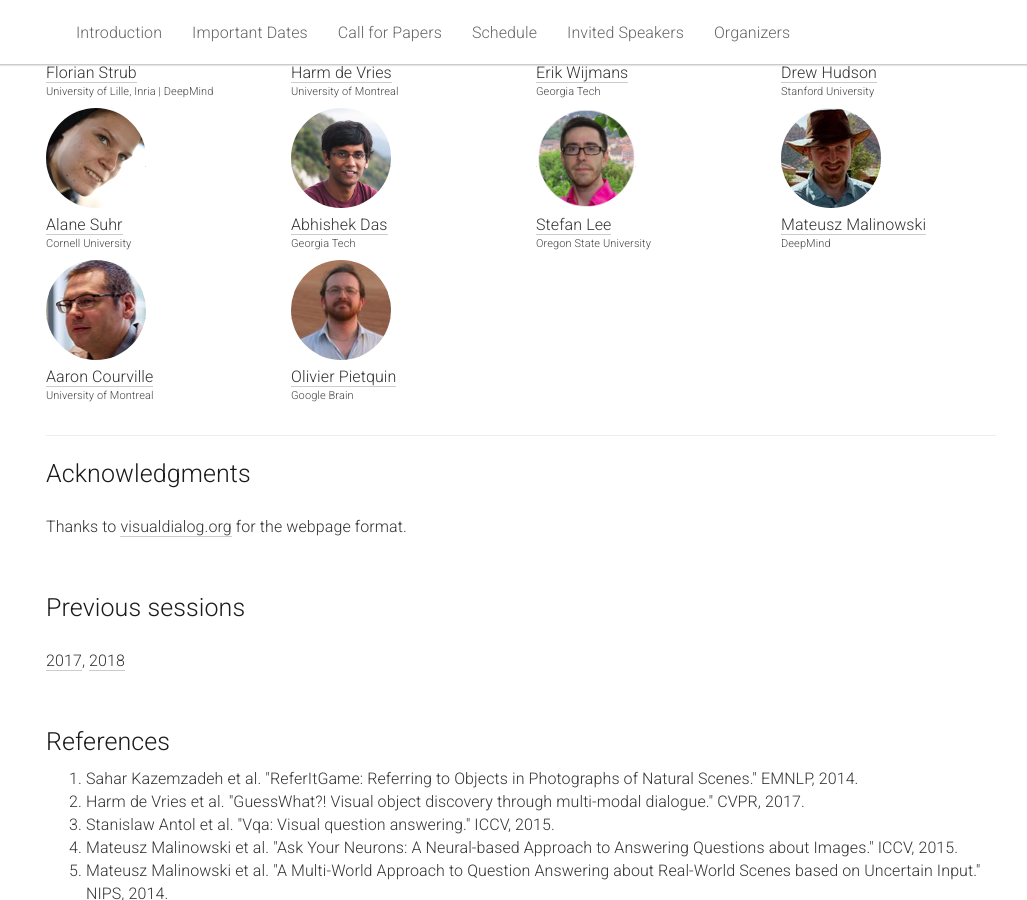
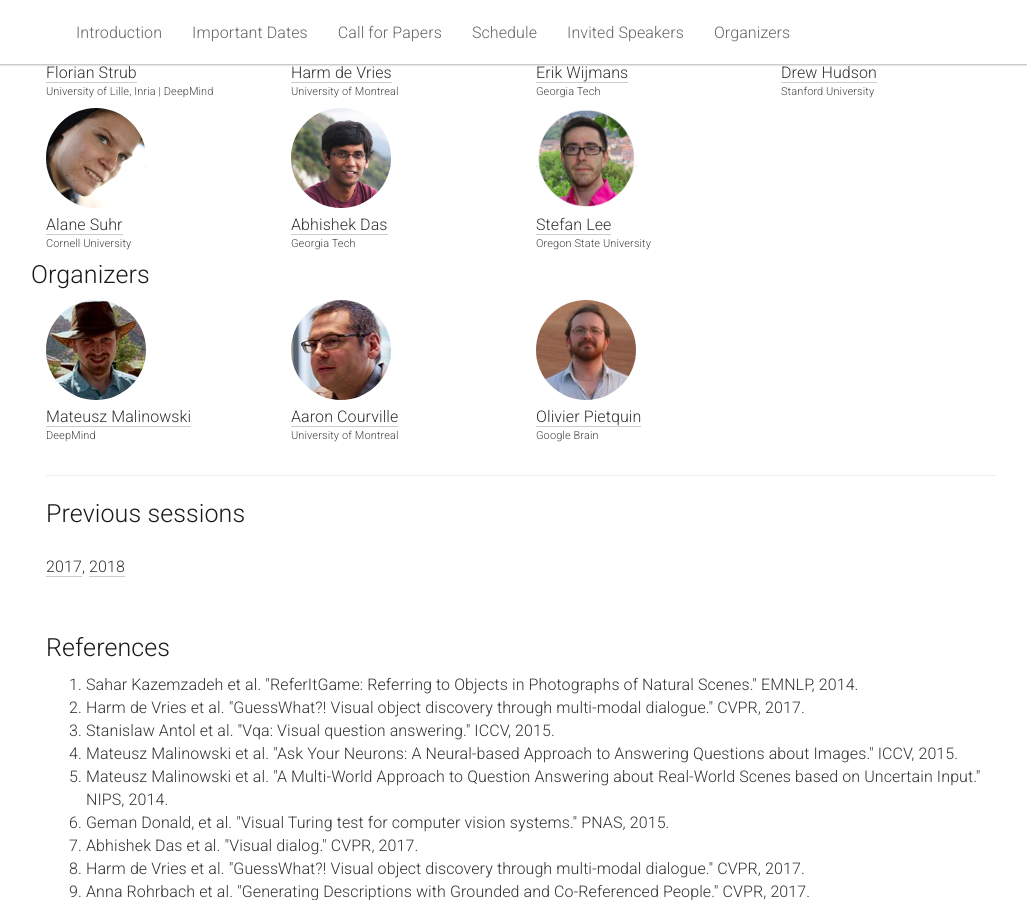
Before and after one commit to vigilworkshop/vigilworkshop.github.io, a Jekyll site: the page built from _pages/home.md, in a window 1280 px wide and 900 px high, scrolled down 2248 px. Shown: the whole window, without its empty margins (119-1146 px from the left). Built offline with Jekyll 4.4.1, drawn with Linux system fonts in a browser that asks for light colours.

Commit message:
Update home.md

```diff
--- a/_pages/home.md
+++ b/_pages/home.md
@@ -242,6 +242,13 @@ TBA
     </div>
   </div>
 
+<hr>
+<div class="row" id="Scientific Committee">
+  <div class="col-xs-12">
+    <h2>Organizers</h2>
+  </div>
+</div>
+
   <div class="col-xs-3">
     <a href="http://www.mateuszmalinowski.com/">
       <img class="people-pic" src="{{ "/static/img/people/mateusz-malinowski-dp.jpeg" | prepend:site.baseurl }}">
@@ -274,23 +281,6 @@ TBA
 
 </div>
 <hr>
-
-{% if page.acknowledgements %}
-<div class="row">
-  <div class="col-xs-12">
-    <h2>Acknowledgments</h2>
-  </div>
-</div>
-<a name="/acknowledgements"></a>
-<div class="row">
-  <div class="col-xs-12">
-    <p>
-      Thanks to <span> <a href="https://visualdialog.org/">visualdialog.org</a></span> for the webpage format.
-    </p>
-  </div>
-</div>
-{% endif %}
-<br>
 
 <div class="row">
   <div class="col-xs-12">
```
